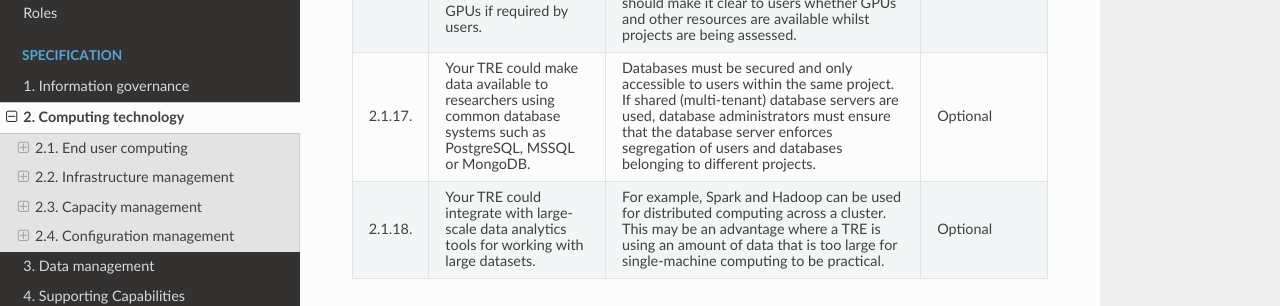
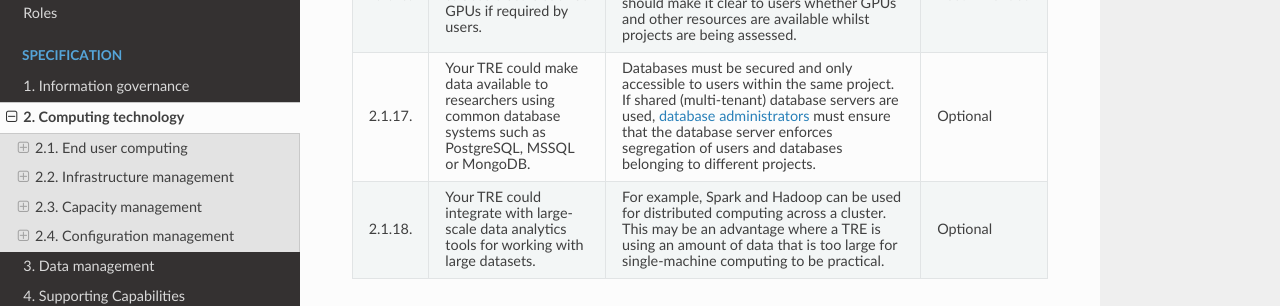
Before and after one commit to sa-tre/satre-specification, a Sphinx documentation site: the page built from docs/source/pillars/computing_technology.md, in a window 1280 px wide and 900 px high, scrolled down 3570 px. Shown: the part 199-505 px from the top of the window. Built offline with Sphinx 7.4.7 and the Read the Docs theme 2.0.0, drawn with Linux system fonts in a browser that asks for light colours; part of the change alters nothing that is shown.

```diff
--- a/docs/source/pillars/computing_technology.md
+++ b/docs/source/pillars/computing_technology.md
@@ -179,7 +179,7 @@ This {term}`application component <application component>` involves the use of a
 * - 2.1.17.
   - Your TRE could make data available to researchers using common database systems such as PostgreSQL, MSSQL or MongoDB.
   - Databases must be secured and only accessible to users within the same project.
-    If shared (multi-tenant) database servers are used, database administrators must ensure that the database server enforces segregation of users and databases belonging to different projects.
+    If shared (multi-tenant) database servers are used, {ref}`database administrators <data_roles>` must ensure that the database server enforces segregation of users and databases belonging to different projects.
   - Optional
 * - 2.1.18.
   - Your TRE could integrate with large-scale data analytics tools for working with large datasets.
```
